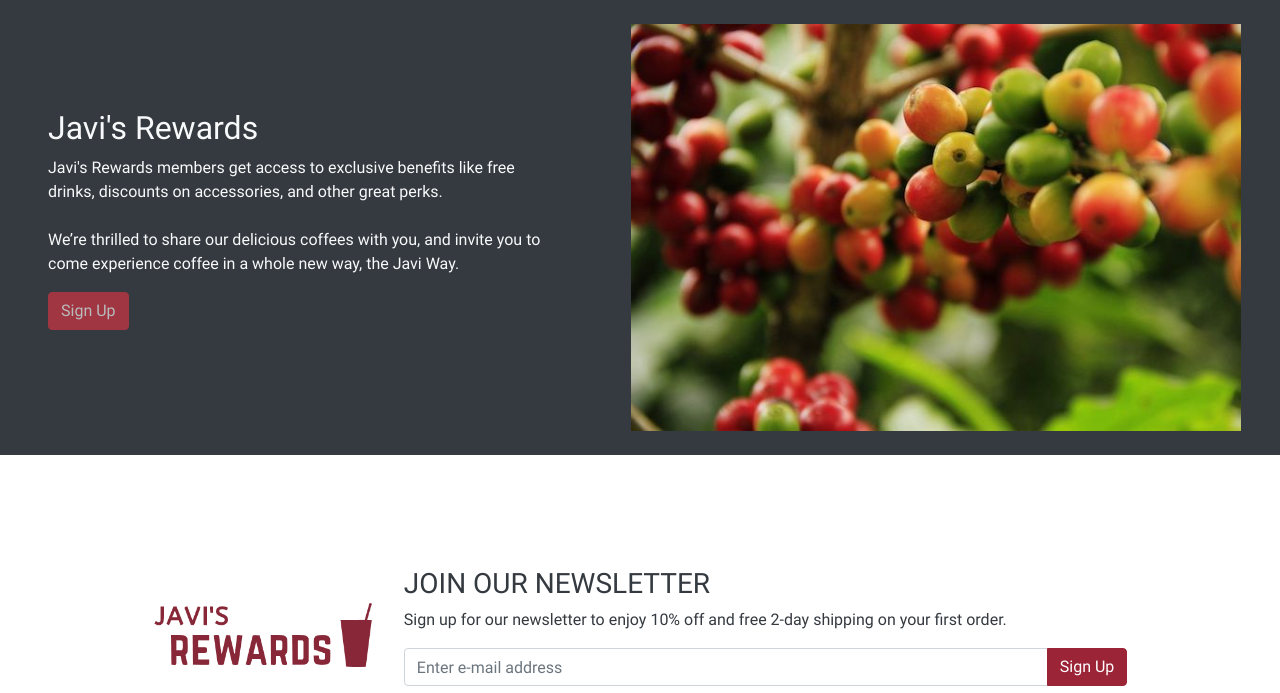
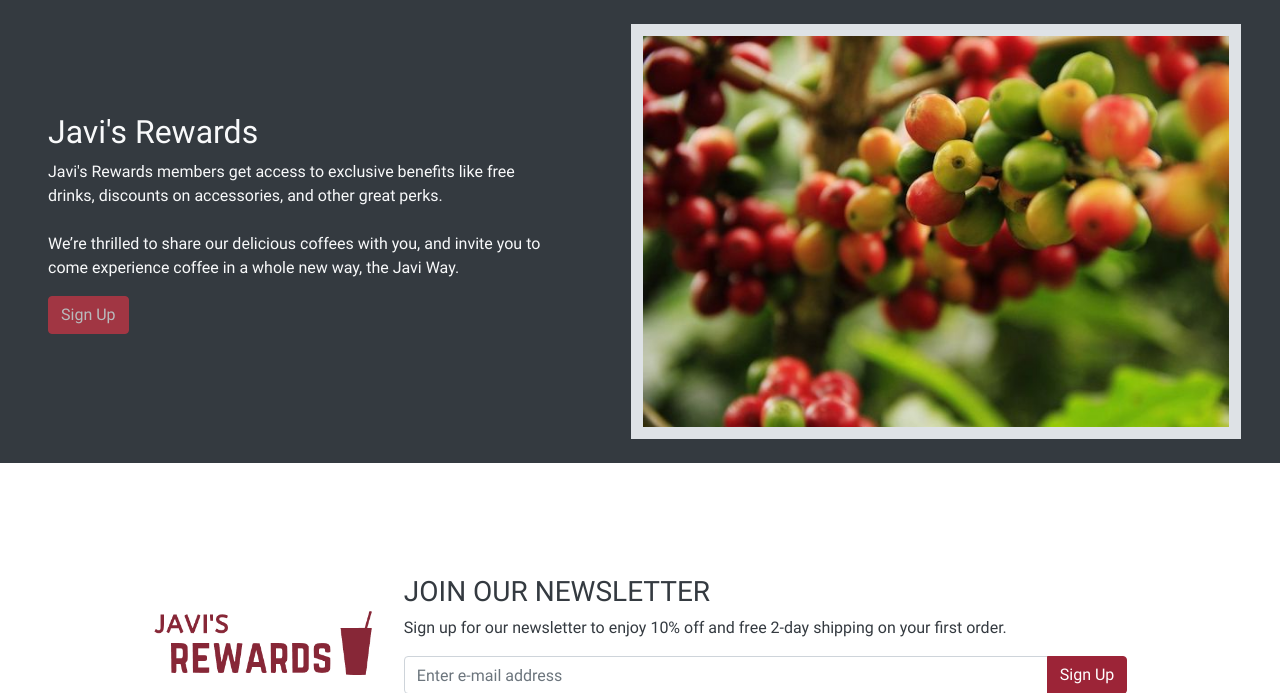
Before and after one commit to javier-cr/JavisCoffee, a PHP site: page /rewards/ in a window 1280 px wide. Shown: the part 117-810 px from the top of the page. Run offline with PHP 8.4, Linux system fonts and the light colour scheme.

Commit message:
Update Rewards visuals

```diff
--- a/assets/css/customjc.css
+++ b/assets/css/customjc.css
@@ -154,7 +154,7 @@ body, html { /*for hero*/
     width: 20rem;
 }
 
-#shop-title, #story-title {
+#shop-title, #story-title, #rewards-title {
     font-size: 2.6em;
     font-family: 'Crete Round', serif;
 }
--- a/rewards/index.htm
+++ b/rewards/index.htm
@@ -69,7 +69,7 @@
         <div class="row align-items-center align-middle">
 
             <div id="story-text" class="p-5 col-md text-light text-sm-left">
-                <h2>Javi's Rewards</h2>
+                <h2 class="rewards-title">Javi's Rewards</h2>
                 <p>Javi's Rewards members get access to exclusive benefits like free drinks,
                     discounts on accessories, and other great perks.
                     <br><br>
@@ -85,7 +85,7 @@
             </div>
 
             <div class="col-md-6 m-4">
-                <img src="/assets/images/os_coffeeberries.jpg" class="img-fluid" alt="Coffee berries">
+                <img src="/assets/images/os_coffeeberries.jpg" class="img-fluid border" alt="Coffee berries">
             </div>
         </div>
     </div>
```
